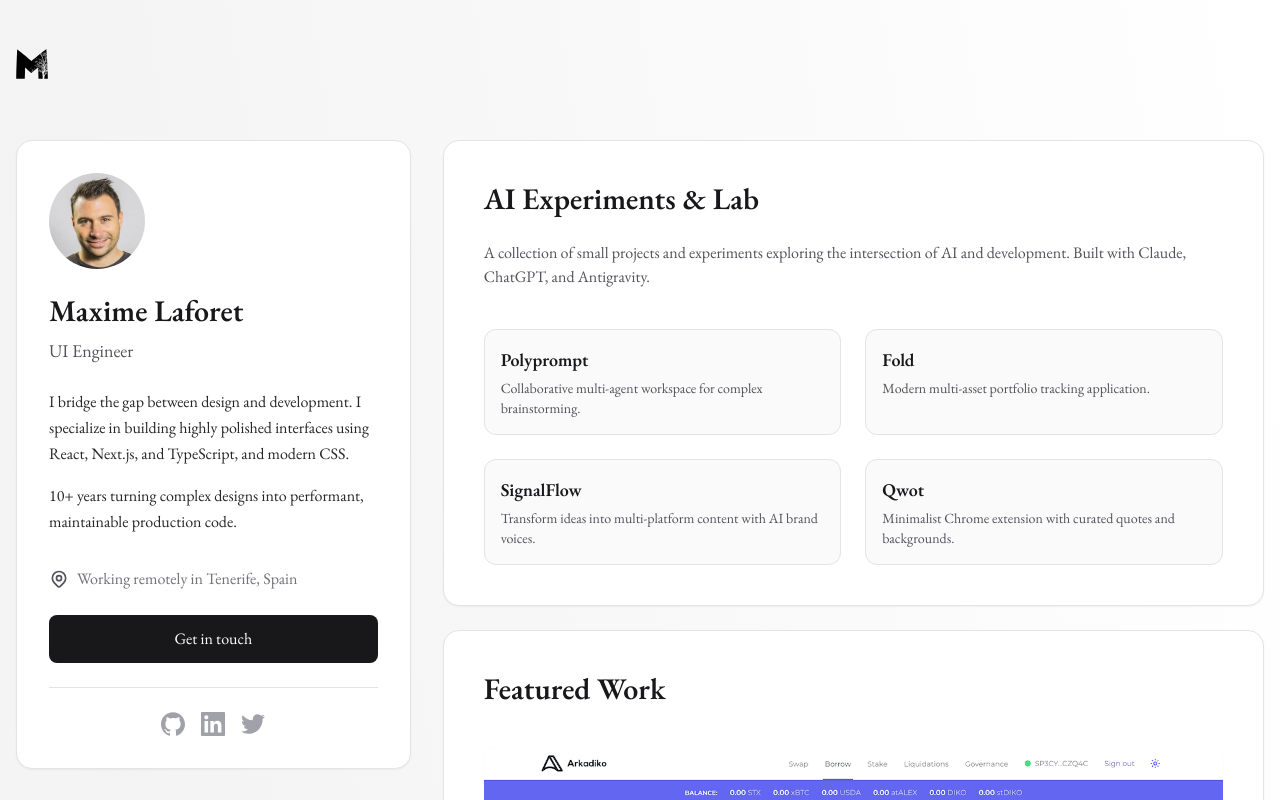
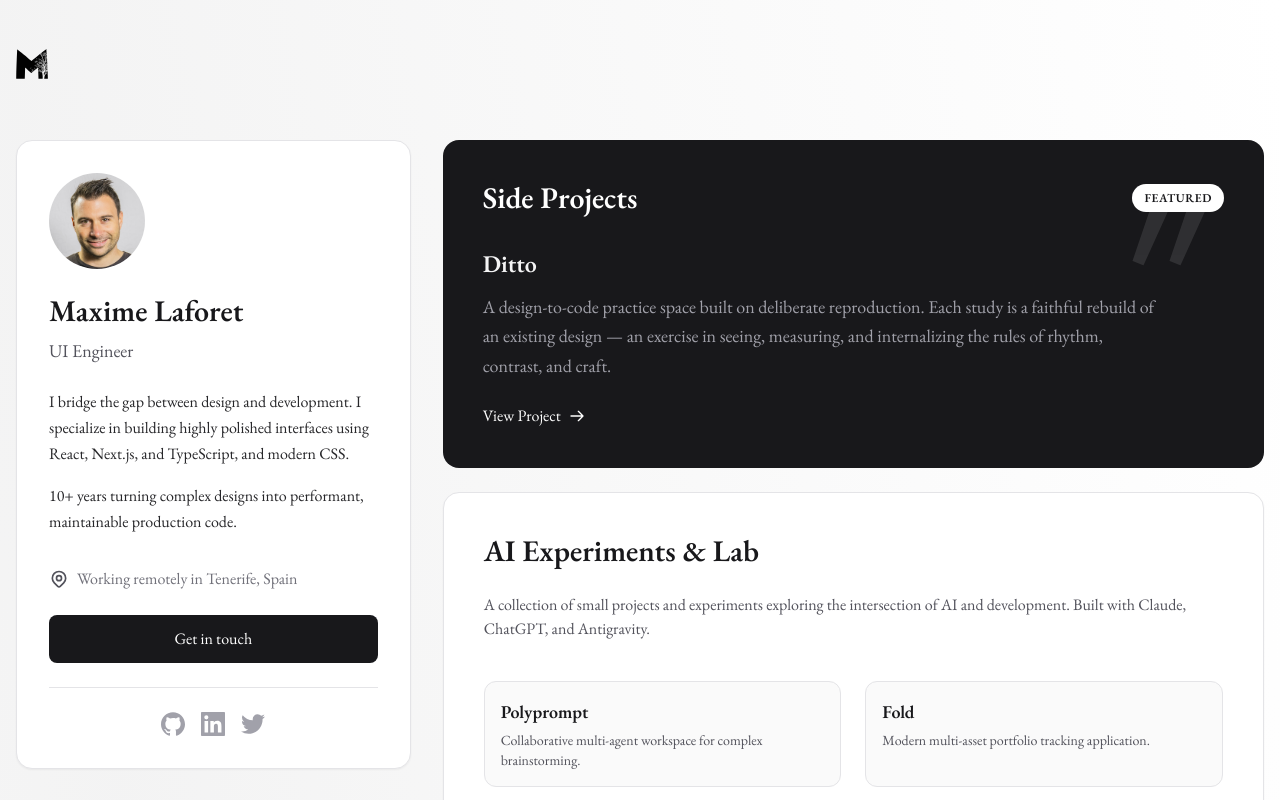
Before and after one commit to Macxim/macxim-web, a Next.js app: page / in a window 1280 px wide. Shown: the top 800 px of the page. Built offline with nearby package versions, Linux system fonts and the light colour scheme.

Commit message:
feat: add ditto

```diff
--- a/pages/index.tsx
+++ b/pages/index.tsx
@@ -137,6 +137,37 @@ export default function Home({ allProjectsData }) {
             </aside>
 
             <section className="lg:col-span-8">
+              <div className="p-8 text-white bg-zinc-900 rounded-2xl lg:p-10 mb-6 relative overflow-hidden group">
+                <div className="absolute top-0 right-0 p-8 opacity-10 transition-opacity group-hover:opacity-20 pointer-events-none select-none">
+                  <span className="text-8xl font-black md:text-9xl">〃</span>
+                </div>
+                <div className="relative z-10">
+                  <div className="flex items-center justify-between mb-8">
+                    <h2 className="text-3xl font-bold text-white">
+                      Side Projects
+                    </h2>
+                    <span className="px-3 py-1.5 text-xs font-semibold tracking-wider text-zinc-900 uppercase bg-white rounded-full">
+                      Featured
+                    </span>
+                  </div>
+                  <a href="https://ditto.macx.im/" target="_blank" rel="noopener noreferrer" className="block transition-transform hover:-translate-y-1">
+                    <h3 className="mb-3 text-2xl font-bold text-zinc-100">Ditto</h3>
+                    <p className="text-lg leading-relaxed text-zinc-400 max-w-2xl">
+                      A design-to-code practice space built on deliberate reproduction.
+                      Each study is a faithful rebuild of an existing design — an exercise
+                      in seeing, measuring, and internalizing the rules of rhythm, contrast,
+                      and craft.
+                    </p>
+                    <div className="flex items-center gap-2 mt-6 font-medium text-white">
+                      <span>View Project</span>
+                      <svg className="w-4 h-4 transition-transform group-hover:translate-x-1" fill="none" stroke="currentColor" viewBox="0 0 24 24">
+                        <path strokeLinecap="round" strokeLinejoin="round" strokeWidth={2} d="M14 5l7 7m0 0l-7 7m7-7H3" />
+                      </svg>
+                    </div>
+                  </a>
+                </div>
+              </div>
+
               <div className="p-8 bg-white border shadow-sm rounded-2xl border-zinc-200 lg:p-10 mb-6">
                 <h2 className="mb-6 text-3xl font-bold text-zinc-900">
                   AI Experiments & Lab
```
